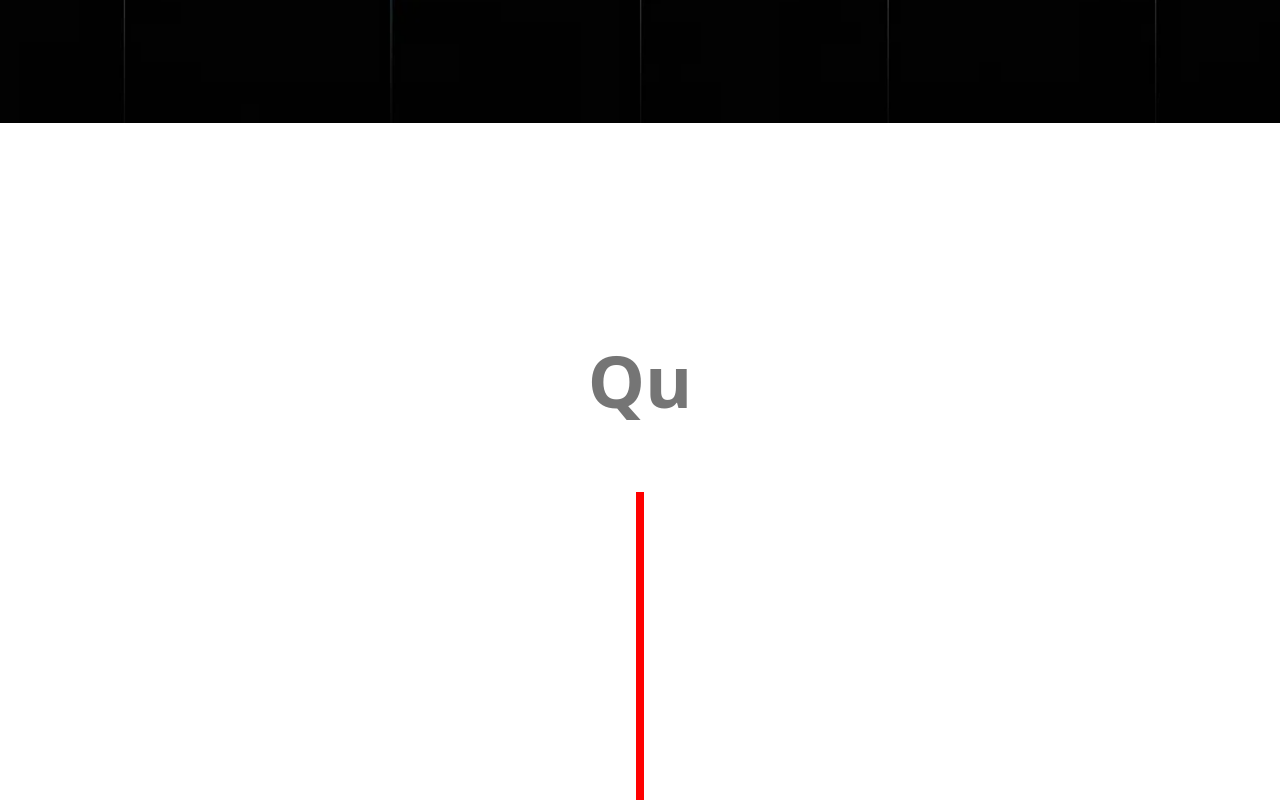
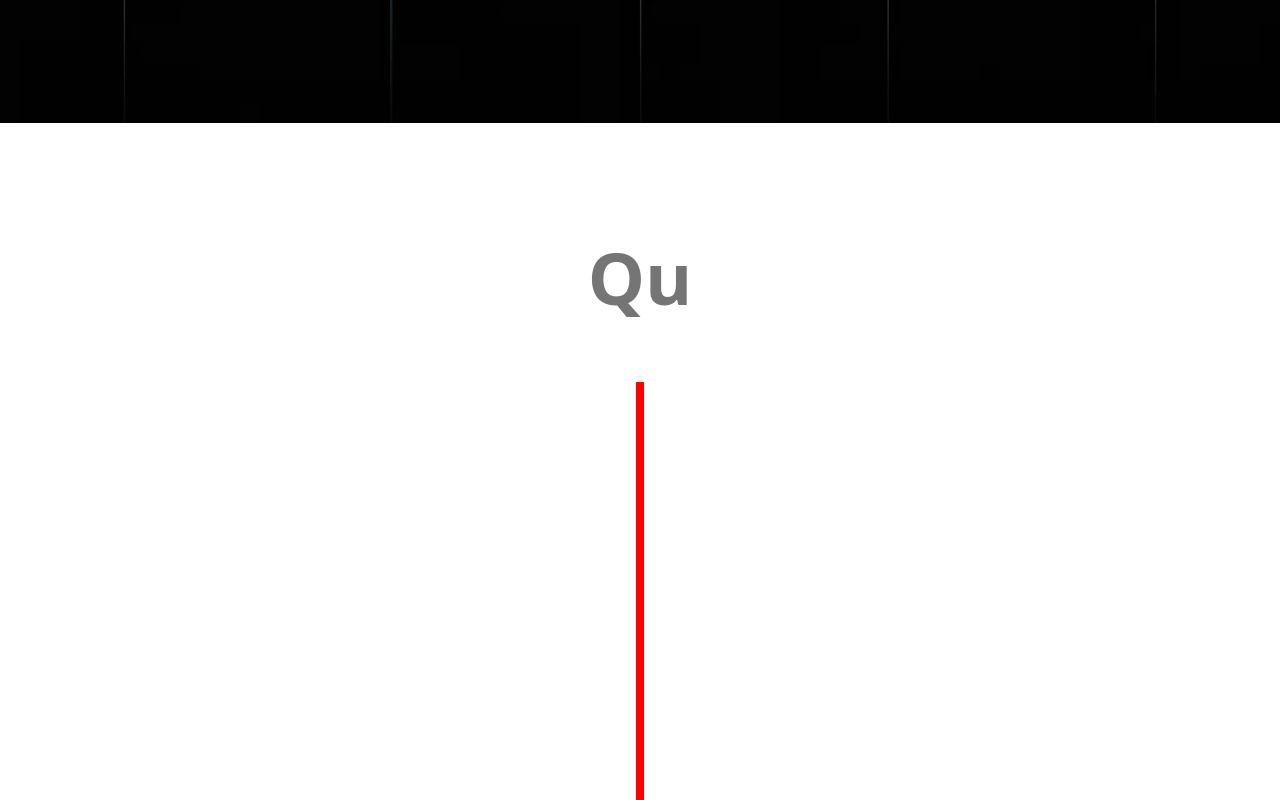
Before and after one commit to Kawish-Raj/arun-kumar-portfolio, a React (Vite) app: page / in a window 1280 px wide. Shown: the part 1980-2780 px from the top of the page. Built offline with nearby package versions, Linux system fonts and the light colour scheme.

Commit message:
fixed some designing issues before starting the timeline

```diff
--- a/src/components/Qualifications.jsx
+++ b/src/components/Qualifications.jsx
@@ -5,7 +5,7 @@
 
 export default function Qualifications({ setIsMainContent }) {
 
-    const [scrollRef, headingRef] = useTypeAppearStyle(qualificationsWordArray, 0.5, 0.05);
+    const [scrollRef, headingRef] = useTypeAppearStyle(qualificationsWordArray, 0.6, 0.15);
 
     const divRef = useTopDistanceTrigger(setIsMainContent, 1);
 
--- a/src/css-components/Qualifications.module.css
+++ b/src/css-components/Qualifications.module.css
@@ -4,17 +4,19 @@
     display: flex;
     flex-direction: column;
     align-items: center;
-    justify-content: space-evenly;
+    justify-content: space-between;
     margin-bottom: 200px;
     border-bottom: solid red 5px;
+    padding-top: 105px;
+    box-sizing: border-box;
+    padding-bottom: 6vh;
 }
 
 .mainHeading {
-    margin-top: calc(105px + 5vh);
     font-size: calc(5vh + 2.5vw);
 }
 
 .timelineContainer {
-    height: 45vh;
+    height: 60vh;
     border:solid red 4px;
 }
```
